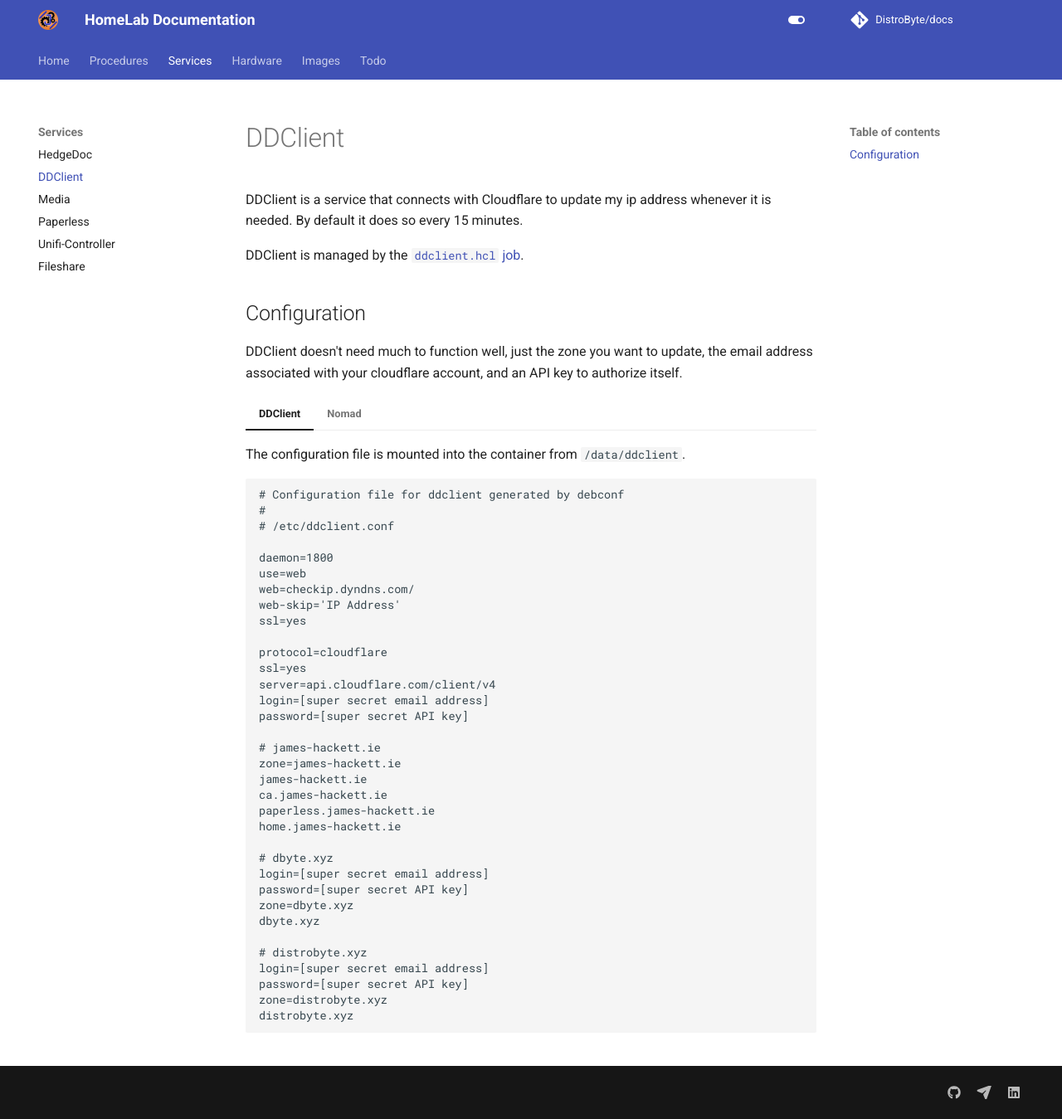
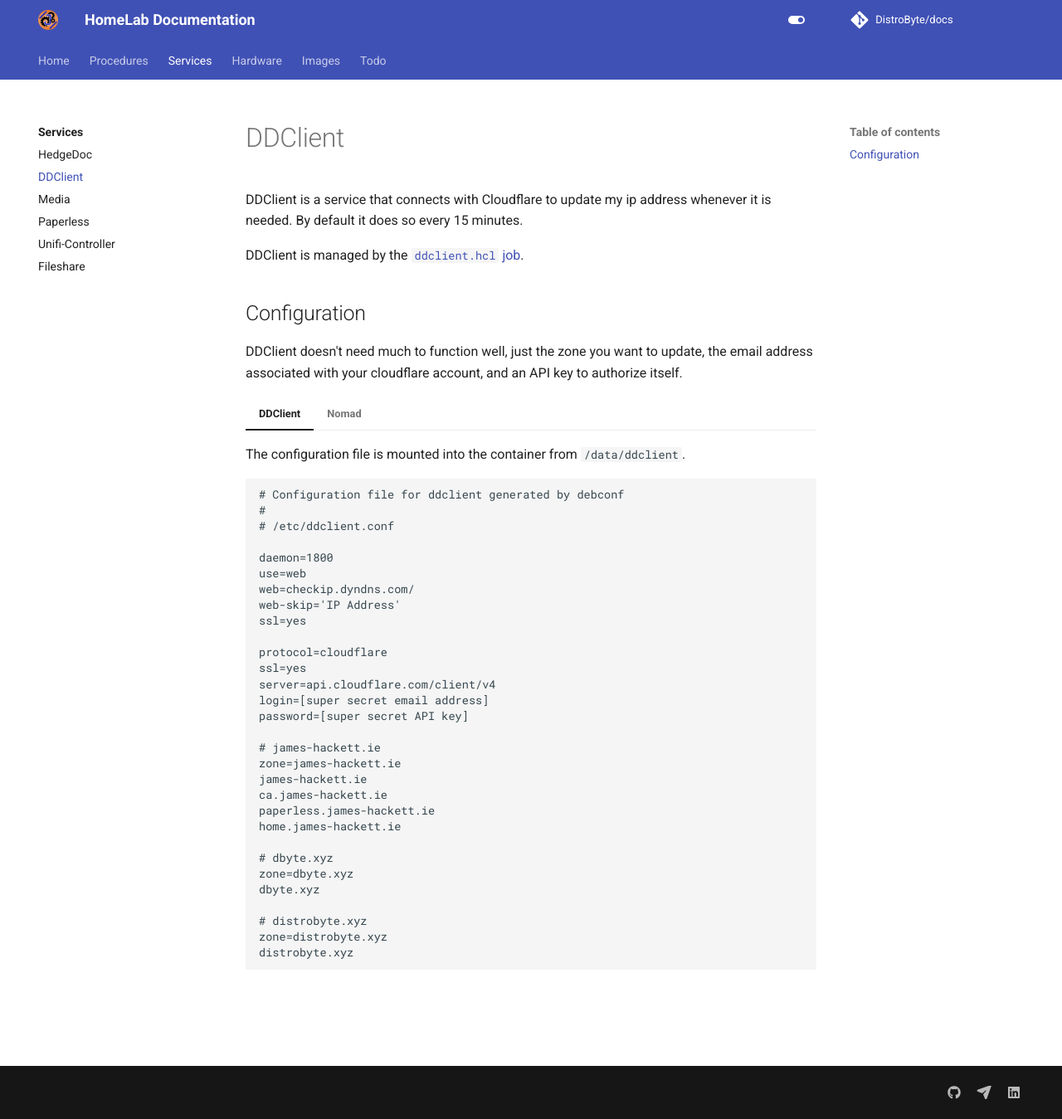
Before and after one commit to DistroByte/docs, an MkDocs documentation site: the page built from docs/services/ddclient.md, in a window 1280 px wide and 1349 px high. Shown: the whole window at 83% size. Built offline with MkDocs 1.6.1 and Material for MkDocs 9.7.7, drawn with Linux system fonts in a browser that asks for light colours; comment, search, counter and statistics services are not loaded.

Commit message:
Some updates

````diff
--- a/docs/services/ddclient.md
+++ b/docs/services/ddclient.md
@@ -39,21 +39,17 @@
     home.james-hackett.ie
 
     # dbyte.xyz
-    login=[super secret email address]
-    password=[super secret API key]
     zone=dbyte.xyz
     dbyte.xyz
 
     # distrobyte.xyz
-    login=[super secret email address]
-    password=[super secret API key]
     zone=distrobyte.xyz
     distrobyte.xyz
     ```
 
 === "Nomad"
 
-    The job file is located at [`ddclient.hcl`](https://github.com/DistroByte/nomad/blob/master/ddclient.hcl).
+    The job file is located at [`ddclient.hcl`](https://github.com/DistroByte/nomad/blob/master/jobs/ddclient.hcl).
 
     ```hcl
     job "ddclient" {
--- a/mkdocs.yml
+++ b/mkdocs.yml
@@ -103,6 +103,7 @@
   - Home: index.md
   - Procedures: procedures.md
   - Services:
+      - Services: services/index.md
       - HedgeDoc: services/hedgedoc.md
       - DDClient: services/ddclient.md
       - Media: services/media.md
````
Also changed, not shown: other parts of docs/services/ddclient.md (+3 -6 lines), README.md (+1 -1 lines), docs/hardware/raspberry-pi.md (+3 -3 lines), docs/hardware/synology-nas.md (+7 -9 lines), docs/procedures.md (+1 -1 lines), docs/services/index.md (added, +12 -0 lines), docs/services/paperless.md (+6 -6 lines).
